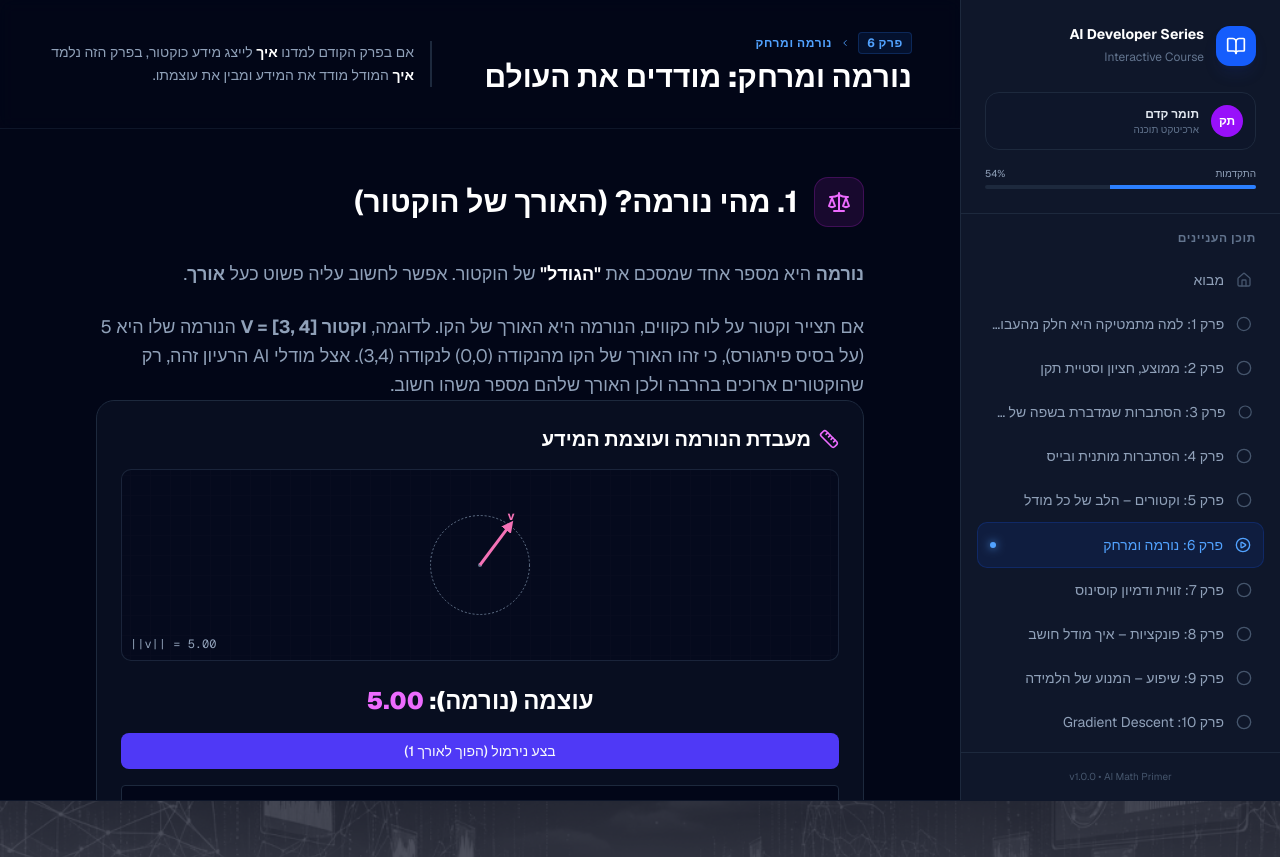
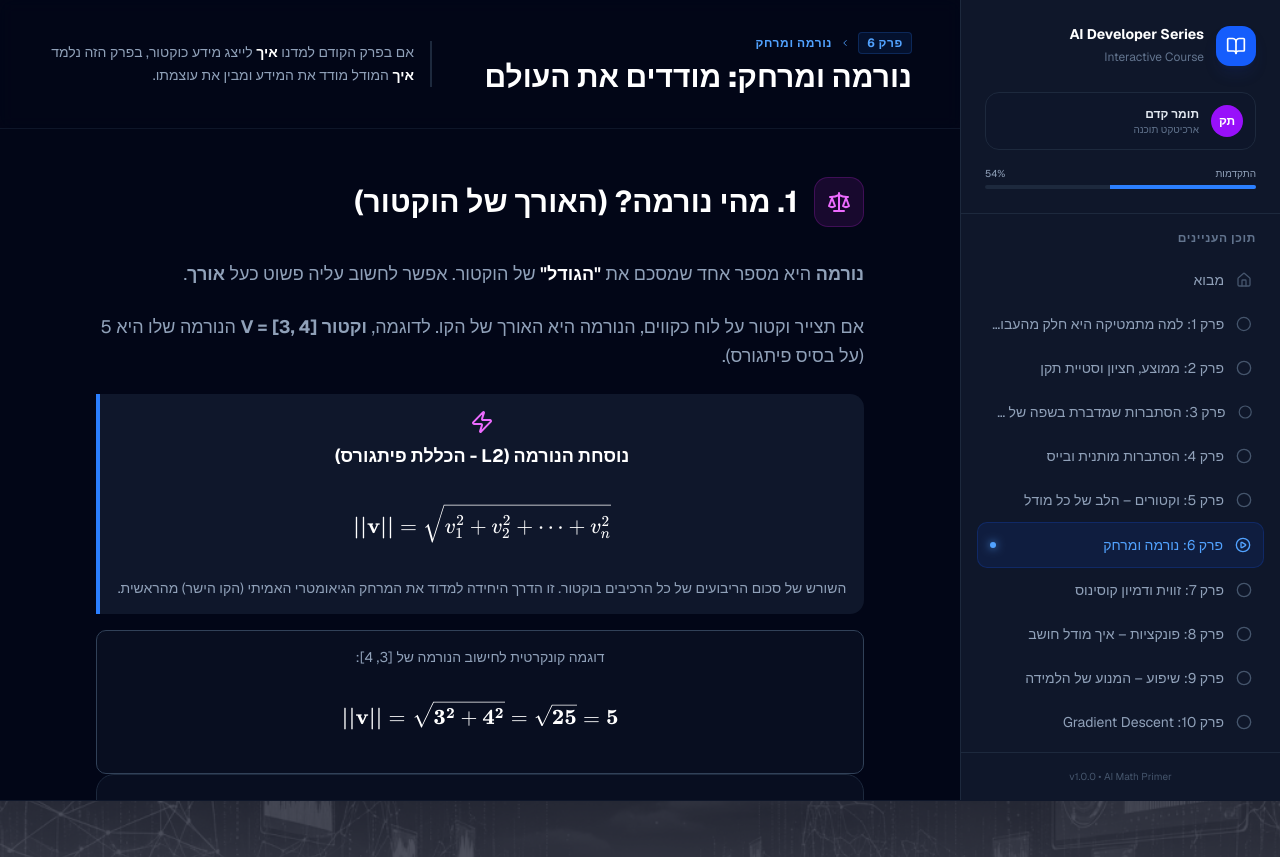
Before and after one commit to tomkedem/AI-Math-Intuition-course, a Next.js app: page /chapter-6 in a window 1280 px wide. Shown: the top 857 px of the page. Built offline with nearby package versions, Linux system fonts and the light colour scheme.

Commit message:
feat: implement MathRenderer component for LaTeX rendering; update FormulaDisplay to use MathRenderer; add KaTeX styles and dependencies

```diff
--- a/app/chapter-6/page.tsx
+++ b/app/chapter-6/page.tsx
@@ -3,16 +3,18 @@
 import React, { useState } from 'react';
 import { Button } from "@/components/ui/button";
 
+
 // eslint-disable-next-line @typescript-eslint/no-unused-vars
-// ייבוא גלובלי של כל האייקונים - משתיקים את שגיאת 'לא בשימוש' כדי לאפשר שימוש פנימי
+// ייבוא גלובלי של כל האייקונים
 import { ChevronLeft, Scale, ArrowLeft, Target, Zap, HardHat, Layout, Divide, Ruler, Brain, CheckCircle, X, Check } from "lucide-react";
 
 import Link from 'next/link';
 import { CourseSidebar } from "@/components/CourseSidebar";
 import { FormulaDisplay } from "@/components/FormulaDisplay";
-// InteractiveCodeBlock הוסר
 import { motion, AnimatePresence } from "framer-motion";
 
+// ייבוא הרכיב החדש (שעכשיו נקי מייבוא CSS פנימי)
+import MathRenderer from "@/components/MathRenderer";
 
 // --- רכיבים ויזואליים אינטראקטיביים ---
 
@@ -30,7 +32,7 @@ const ORIGIN_Y = 96;
 
 // קומפוננטת תצוגה פשוטה של וקטור
 const VectorVisual: React.FC<VectorVisualProps> = ({ x, y, color, label, isNormalized }) => {
-    // ... (הקוד נשאר כפי שהיה)
+
     const norm = Math.sqrt(x * x + y * y);
     const targetX = isNormalized ? (x / norm) * SCALE * 5 : x * SCALE;
     const targetY = isNormalized ? (y / norm) * SCALE * 5 : y * SCALE;
@@ -480,11 +482,16 @@ const SimpleCodeDisplay: React.FC<{title: string, code: string, output: string,
 
 export default function ChapterSix() {
 
-  const normFormulaContent =
-    "||v|| = SQRT( v1^2 + v2^2 + ... + vn^2 )";
+  // הגדרת תוכן הנוסחה כקוד LaTeX מלא
+  const normFormulaLatex =
+    "\\mathbf{||v||} = \\sqrt{v_1^2 + v_2^2 + \\dots + v_n^2}";
 
-  const distanceFormulaContent =
-    "Distance(v1, v2) = SQRT( (v1_1 - v2_1)^2 + ... + (v1_n - v2_n)^2 )";
+  const distanceFormulaLatex =
+    "\\text{Distance}(v_1, v_2) = \\sqrt{(v_{1,1} - v_{2,1})^2 + \\dots + (v_{1,n} - v_{2,n})^2}";
+
+  // הנוסחה הקונקרטית של הדוגמה (זו שבתמונה)
+  const normExampleLatex =
+    "\\mathbf{||v||} = \\sqrt{\\mathbf{3^2} + \\mathbf{4^2}} = \\sqrt{\\mathbf{25}} = \\mathbf{5}";
 
 
   return (
@@ -528,21 +535,31 @@ export default function ChapterSix() {
                     <span className="font-bold">נורמה</span> היא מספר אחד שמסכם את <span className="font-bold text-white">&quot;הגודל&quot;</span> של הוקטור. אפשר לחשוב עליה פשוט כעל <span className="font-bold">אורך</span>.
                 </p>
                 <p>
-                    אם תצייר וקטור על לוח כקווים, הנורמה היא האורך של הקו. לדוגמה, <span className="font-bold">וקטור V = [3, 4]</span> הנורמה שלו היא 5 (על בסיס פיתגורס), כי זהו האורך של הקו מהנקודה (0,0) לנקודה (3,4). אצל מודלי AI הרעיון זהה, רק שהוקטורים ארוכים בהרבה ולכן האורך שלהם מספר משהו חשוב.
+                    אם תצייר וקטור על לוח כקווים, הנורמה היא האורך של הקו. לדוגמה, <span className="font-bold">וקטור V = [3, 4]</span> הנורמה שלו היא 5 (על בסיס פיתגורס).
                 </p>
+
+                {/* **נוסחה כללית - שימוש ב-KaTeX** */}
+                <FormulaDisplay
+                    title="נוסחת הנורמה (L2 - הכללת פיתגורס)"
+                    // FormulaDisplay יעביר את ה-content לרכיב KaTeX/MathJax אם מוגדר
+                    content={normFormulaLatex}
+                    explanation="השורש של סכום הריבועים של כל הרכיבים בוקטור. זו הדרך היחידה למדוד את המרחק הגיאומטרי האמיתי (הקו הישר) מהראשית."
+                    icon={<Zap className="text-fuchsia-400" />}
+                />
+
+                {/* **הדוגמה הקונקרטית - שימוש ב-KaTeX** */}
+                <div className="bg-slate-900/50 border border-slate-700 p-4 rounded-lg mt-4 text-center">
+                    <h5 className="text-sm text-slate-400 mb-2">דוגמה קונקרטית לחישוב הנורמה של [3, 4]:</h5>
+                    {/* כאן אנו משתמשים ברכיב החדש MathRenderer */}
+                    <MathRenderer latex={normExampleLatex} displayMode={true} />
+                </div>
             </div>
 
             {/* LAB 1: NormLab */}
             <NormLab />
 
             <div className="grid grid-cols-1 md:grid-cols-2 gap-8 mt-12">
-                <FormulaDisplay
-                    title="נוסחת הנורמה (L2 - הכללת פיתגורס)"
-                    content={normFormulaContent}
-                    explanation="השורש של סכום הריבועים של כל הרכיבים בוקטור. זו הדרך היחידה למדוד את המרחק הגיאומטרי האמיתי (הקו הישר) מהראשית."
-                    icon={<Zap className="text-fuchsia-400" />}
-                />
-                 {/* שימוש ב-SimpleCodeDisplay לתיקון כיווניות LTR */}
+
                  <SimpleCodeDisplay
                     title="דוגמה: חישוב נורמה ב-NumPy (LTR כפוי)"
                     code={`import numpy as np
@@ -551,9 +568,10 @@ norm_v = np.linalg.norm(v) # מחשב את הנורמה (אורך)`}
                     output="5.00"
                     description="כך המודל מחשב את 'עוצמת' המידע של הוקטור (גם באלפי ממדים)."
                 />
+                <div className="p-4">
+                     <NumPyNormTable norm="5.00" distance="5.00" />
+                </div>
             </div>
-
-            <NumPyNormTable norm="5.00" distance="5.00" />
 
             <div className="prose prose-invert text-slate-400 text-lg leading-relaxed max-w-none space-y-6 mt-12">
                 <h3 className="text-xl font-bold text-white mb-4 border-r-4 border-fuchsia-500 pr-3">למה נורמה קריטית ב-AI? (עוצמה מול כיוון)</h3>
@@ -594,7 +612,8 @@ norm_v = np.linalg.norm(v) # מחשב את הנורמה (אורך)`}
             <div className="grid grid-cols-1 md:grid-cols-2 gap-8 mt-8">
                 <FormulaDisplay
                     title="נוסחת המרחק בין 2 וקטורים (L2)"
-                    content={distanceFormulaContent}
+                    // שימוש בנוסחת ה-LaTeX הכללית
+                    content={distanceFormulaLatex}
                     explanation="מחברים את ריבועי ההפרשים בין הרכיבים המתאימים (v1_1-v2_1), ולוקחים שורש."
                     icon={<HardHat className="text-emerald-400" />}
                 />
@@ -651,6 +670,24 @@ distance = np.linalg.norm(v1 - v2) # מחשב את הנורמה (אורך) של
           <section id="quiz" className="scroll-mt-24">
              <NormDistanceQuiz />
           </section>
+
+
+          {/* Footer & Navigation - כפתורי ניווט מתוקנים */}
+          <div className="flex justify-between pt-12 border-t border-slate-800">
+             <Link href="/chapter-5">
+                <Button variant="outline" className="border-slate-700 hover:bg-slate-800 text-slate-300 px-6 py-3">
+                    <ArrowLeft size={18} className="mr-2" />
+                    פרק קודם: וקטורים
+                </Button>
+             </Link>
+             <Link href="/chapter-7">
+                <Button className="bg-blue-600 hover:bg-blue-500 text-white px-6 py-3">
+                    המשך לפרק 7: דמיון קוסינוס
+                    <ArrowLeft size={18} className="ml-2 rotate-180" />
+                </Button>
+             </Link>
+          </div>
+
         </main>
       </div>
     </div>
--- a/app/globals.css
+++ b/app/globals.css
@@ -123,3 +123,5 @@
     @apply bg-background text-foreground;
   }
 }
+
+@import 'katex/dist/katex.min.css';
--- a/components/FormulaDisplay.tsx
+++ b/components/FormulaDisplay.tsx
@@ -1,8 +1,12 @@
+// src/components/FormulaDisplay.tsx - גרסה מתוקנת
+
 import React from "react";
+// נניח ש-MathRenderer מיובא באופן גלובלי או שאתה מייבא אותו כאן
+import MathRenderer from "./MathRenderer";
 
 interface FormulaDisplayProps {
   title?: string;
-  content: string;
+  content: string; // מכיל כעת קוד LaTeX גולמי
   explanation?: string;
   icon?: React.ReactNode;
 }
@@ -16,7 +20,12 @@ export const FormulaDisplay: React.FC<FormulaDisplayProps> = ({
   <div className="bg-slate-900 border-l-4 border-blue-500 p-4 rounded-r-xl my-4 text-center">
     {icon && <div className="flex justify-center mb-2">{icon}</div>}
     {title && <div className="font-bold text-lg text-white mb-2">{title}</div>}
-    <div className="font-mono text-blue-300 text-xl mb-2">{content}</div>
+
+    {/* **התיקון:** שימוש ב-MathRenderer כדי לעבד את קוד ה-LaTeX שהועבר כ-content */}
+    <div className="mb-2">
+        <MathRenderer latex={content} displayMode={true} />
+    </div>
+
     {explanation && (
       <div className="text-slate-400 text-sm mt-2">{explanation}</div>
     )}
--- /dev/null
+++ b/components/MathRenderer.tsx
@@ -0,0 +1,35 @@
+// src/components/MathRenderer.tsx
+
+"use client";
+
+import React, { useRef, useEffect } from 'react';
+import katex from 'katex';
+// 'katex/dist/katex.min.css' - הוסר מכאן!
+
+interface MathRendererProps {
+  latex: string;
+  displayMode?: boolean;
+}
+
+const MathRenderer: React.FC<MathRendererProps> = ({ latex, displayMode = true }) => {
+  const containerRef = useRef<HTMLDivElement>(null);
+
+  useEffect(() => {
+    if (containerRef.current) {
+      try {
+        // רנדור הנוסחה לתוך ה-DOM באמצעות KaTeX
+        katex.render(latex, containerRef.current, {
+          throwOnError: false,
+          displayMode: displayMode,
+          output: 'html',
+        });
+      } catch (e) {
+        console.error("KaTeX Error:", e);
+      }
+    }
+  }, [latex, displayMode]);
+
+  return <div ref={containerRef} dir="ltr" className="py-2 text-white"></div>;
+};
+
+export default MathRenderer;
--- a/package.json
+++ b/package.json
@@ -15,6 +15,7 @@
     "class-variance-authority": "^0.7.1",
     "clsx": "^2.1.1",
     "framer-motion": "^12.23.26",
+    "katex": "^0.16.27",
     "lucide-react": "^0.561.0",
     "next": "16.0.10",
     "react": "19.2.1",
```
Also changed, not shown: 1 other file (tests, documents, lock files or other folders).
